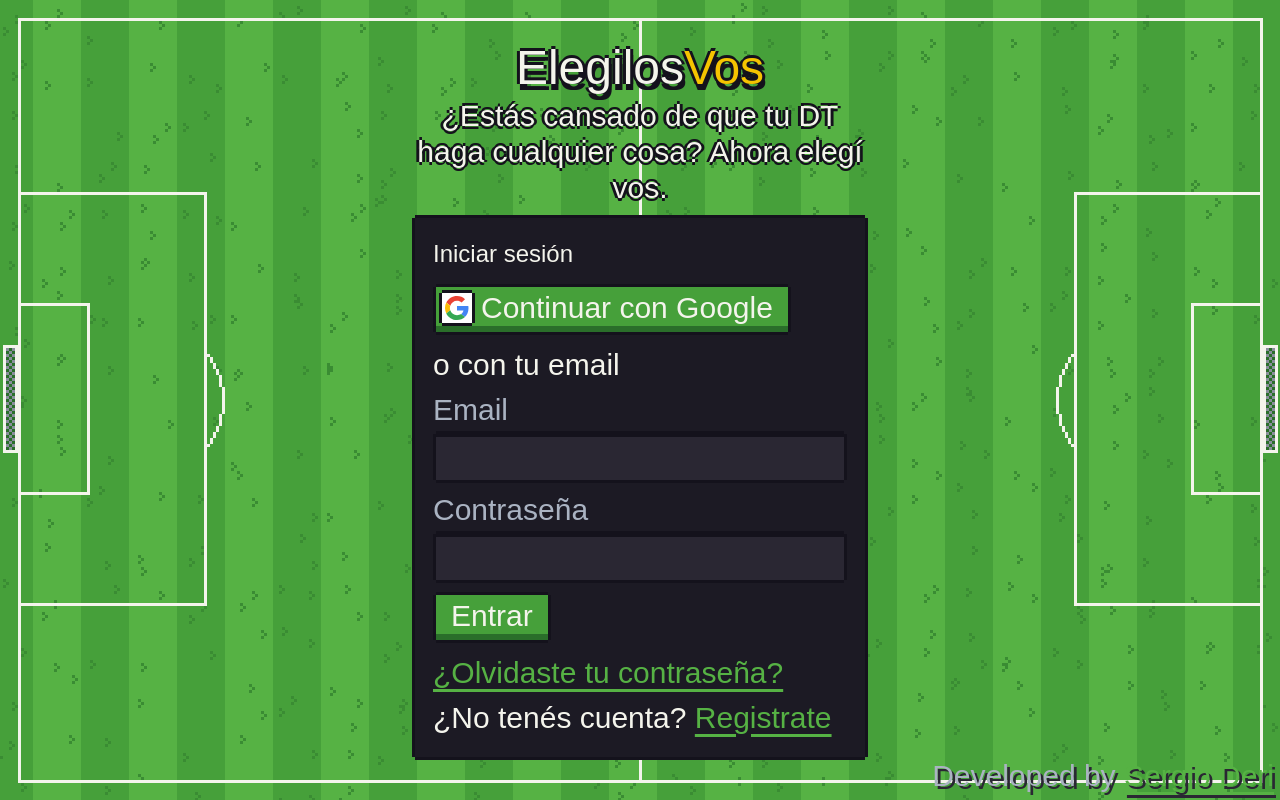
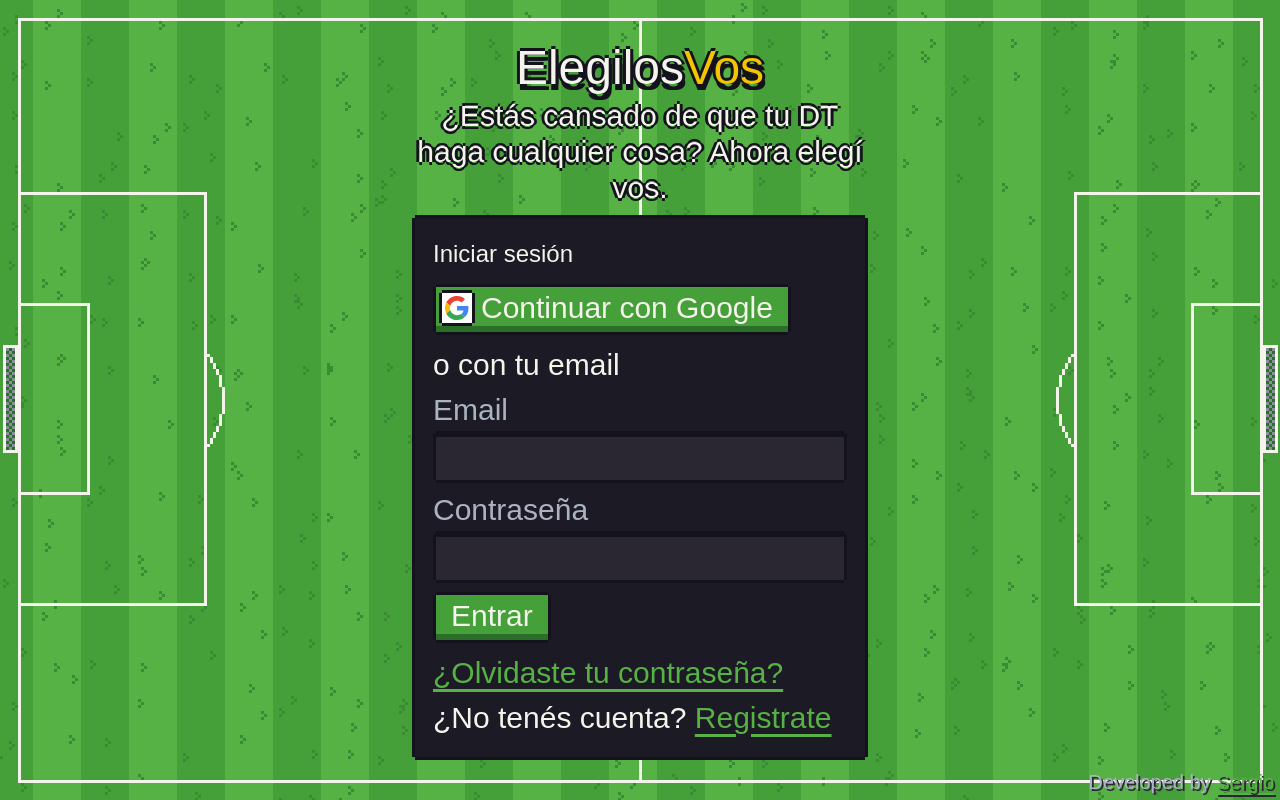
Before and after one commit to SergioDeri/ElegilosVos, a Next.js app: page /login in a window 1280 px wide. Built offline with nearby package versions, Linux system fonts and the light colour scheme; a web font is replaced by a local one.

Commit message:
Crédito más chico: Developed by Sergio

```diff
--- a/src/app/layout.tsx
+++ b/src/app/layout.tsx
@@ -41,7 +41,7 @@ export default function RootLayout({ children }: LayoutProps<"/">) {
         <footer className="credito">
           Developed by{" "}
           <a href="https://sergioderi.dev" target="_blank" rel="noopener noreferrer">
-            Sergio Deri
+            Sergio
           </a>
         </footer>
         <RegistrarServiceWorker />
--- a/src/app/pixel.css
+++ b/src/app/pixel.css
@@ -282,18 +282,23 @@ li + li {
 
 /* -------------------------------------------------------------------------
    Crédito del desarrollador: fijo abajo a la derecha, sin tapar toques
-   fuera del enlace.
+   fuera del enlace. Tamaño fijo: Jersey 10 al doble de su tamaño nativo
+   (1 píxel de la fuente = 2 píxeles CSS), un múltiplo entero.
    ------------------------------------------------------------------------- */
 .credito {
+  font-size: 20px;
+  line-height: 24px;
   position: fixed;
   right: calc(2 * var(--u));
   bottom: calc(2 * var(--u));
   z-index: 10;
   pointer-events: none;
   color: var(--color-blancoSombra);
-  text-shadow: var(--u) var(--u) 0 var(--color-negro);
+  text-shadow: 2px 2px 0 var(--color-negro);
 }
 
 .credito a {
   pointer-events: auto;
+  text-decoration-thickness: 2px;
+  text-underline-offset: 4px;
 }
```
Also changed, not shown: src/app/(app)/_partido/partido.module.css (renamed from src/app/(app)/inicio.module.css).
